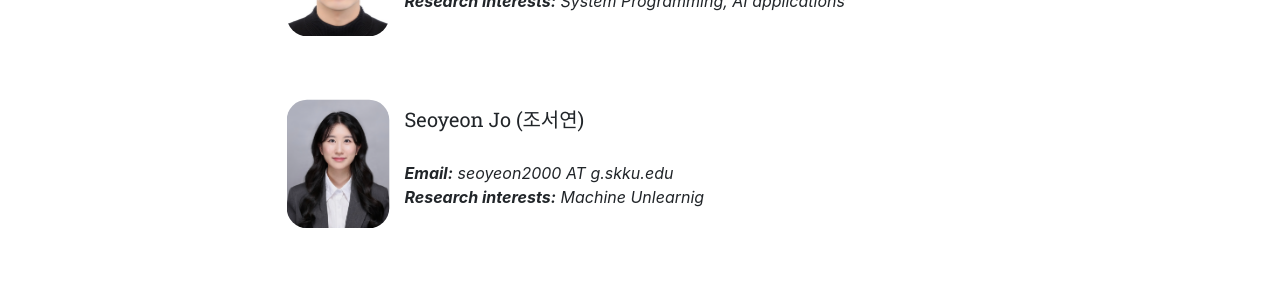
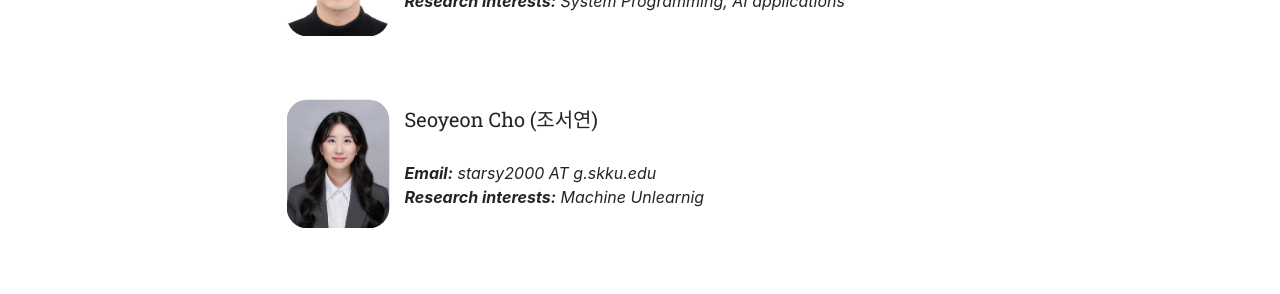
Before and after one commit to SecAI-Lab/secai-lab.github.io, a Jekyll site: the page built from pages/members.md, in a window 1280 px wide and 900 px high, scrolled down 1424 px. Shown: the part 154-448 px from the top of the window. Built offline with Jekyll 4.4.1, drawn with Linux system fonts in a browser that asks for light colours; nearby versions of some CDN libraries.

Commit message:
Update ug_students.yml

```diff
--- a/_data/ug_students.yml
+++ b/_data/ug_students.yml
@@ -13,10 +13,10 @@
   number_educ: 0
   education1:
 
-- name: Seoyeon Jo (조서연)
+- name: Seoyeon Cho (조서연)
   photo: seoyeon.png
   info: Undergraduate student
-  email: seoyeon2000 AT g.skku.edu
+  email: starsy2000 AT g.skku.edu
   research: Machine Unlearnig
   number_educ: 0
   education1:
```
